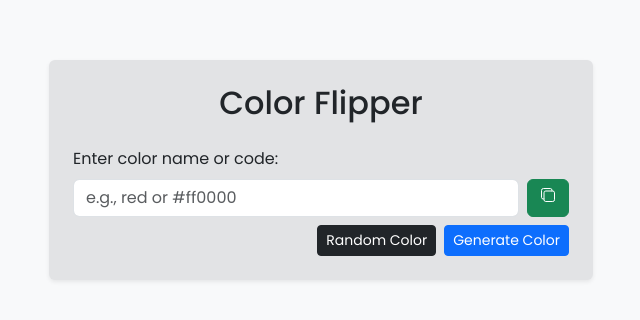
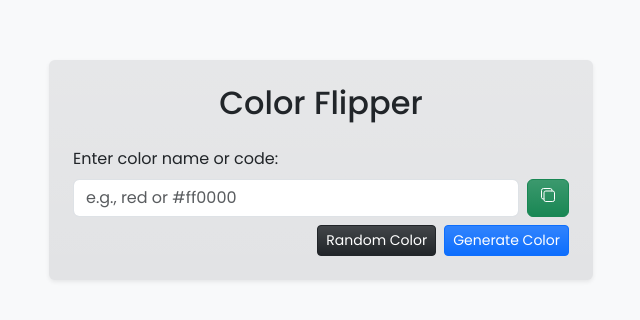
Before and after one commit to saidbekcodes/color-filipper, a plain HTML site: page index.html in a window 1280 px wide. Shown: the part 230-550 px from the top of the page, without its empty margins (319-959 px from the left). Drawn offline with nearby package versions, Linux system fonts and the light colour scheme.

Commit message:
Updated feature

```diff
--- a/index.html
+++ b/index.html
@@ -43,22 +43,22 @@
 <body>
     <div id="alert-box"></div>
 
-    <main class="container bg-secondary-subtle shadow-sm rounded p-4">
+    <main class="container bg-secondary-subtle bg-gradient shadow-sm rounded p-4">
         <h2 class="text-center mb-4">Color Flipper</h2>
         <section>
             <label for="input-color" class="form-label">Enter color name or code:</label>
             <div class="d-flex gap-sm-2 gap-1">
                 <input class="form-control form-control" id="input-color" type="text" placeholder="e.g., red or #ff0000"
                     autocomplete="off">
-                <button type="button" id="copy-color" class="btn btn-success">
+                <button type="button" id="copy-color" class="btn btn-success bg-gradient">
                     <ion-icon name="copy-outline" class="fw-medium"></ion-icon>
                 </button>
             </div>
         </section>
 
         <div class="d-flex flex-wrap justify-content-end mx-0 gap-sm-2 gap-1 mt-2">
-            <button type="button" id="random-color-btn" class="btn btn-dark btn-sm">Random Color</button>
-            <button type="button" id="generate-color-btn" class="btn btn-primary btn-sm">Generate Color</button>
+            <button type="button" id="random-color-btn" class="btn btn-dark btn-sm bg-gradient">Random Color</button>
+            <button type="button" id="generate-color-btn" class="btn btn-primary btn-sm bg-gradient">Generate Color</button>
         </div>
     </main>
 
```
